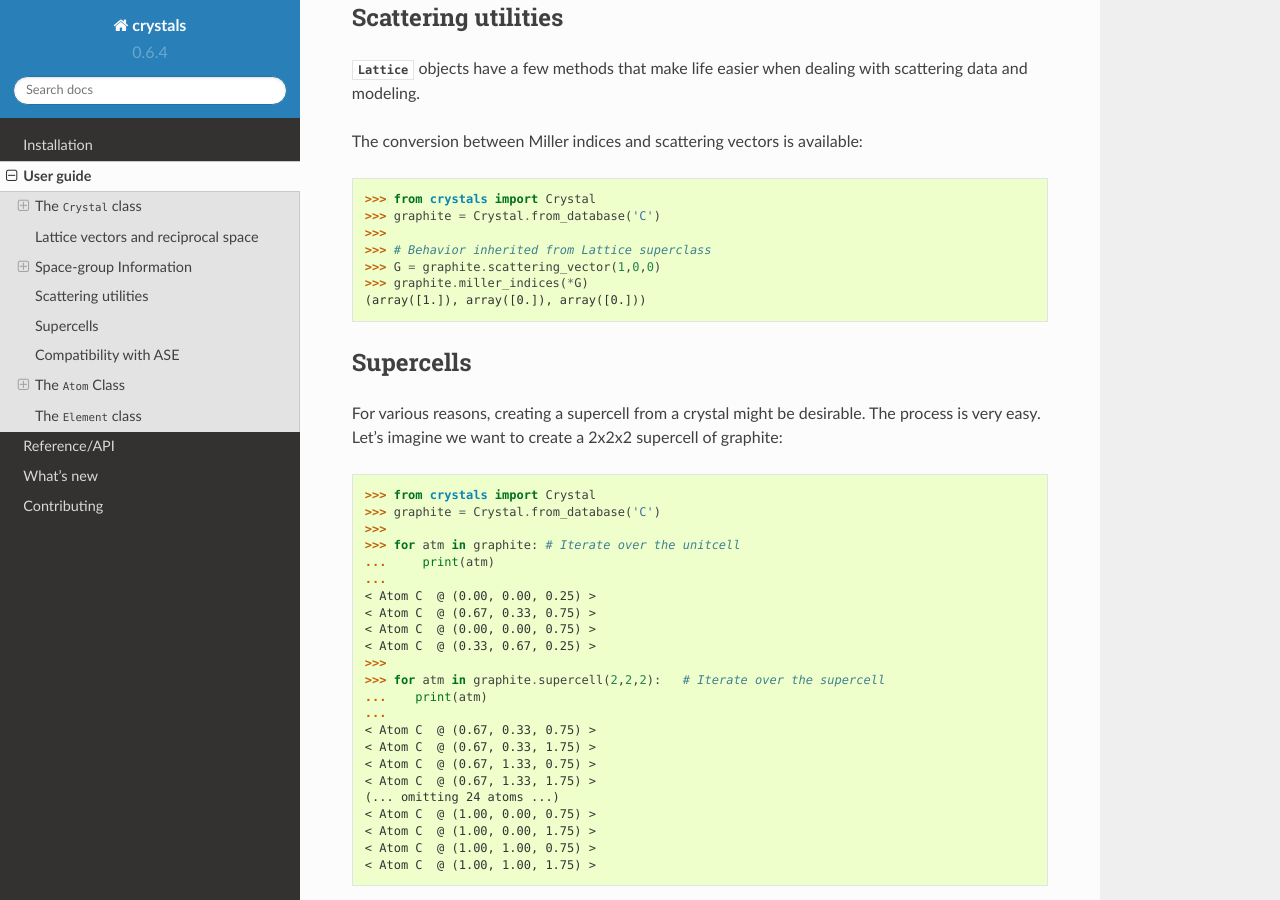
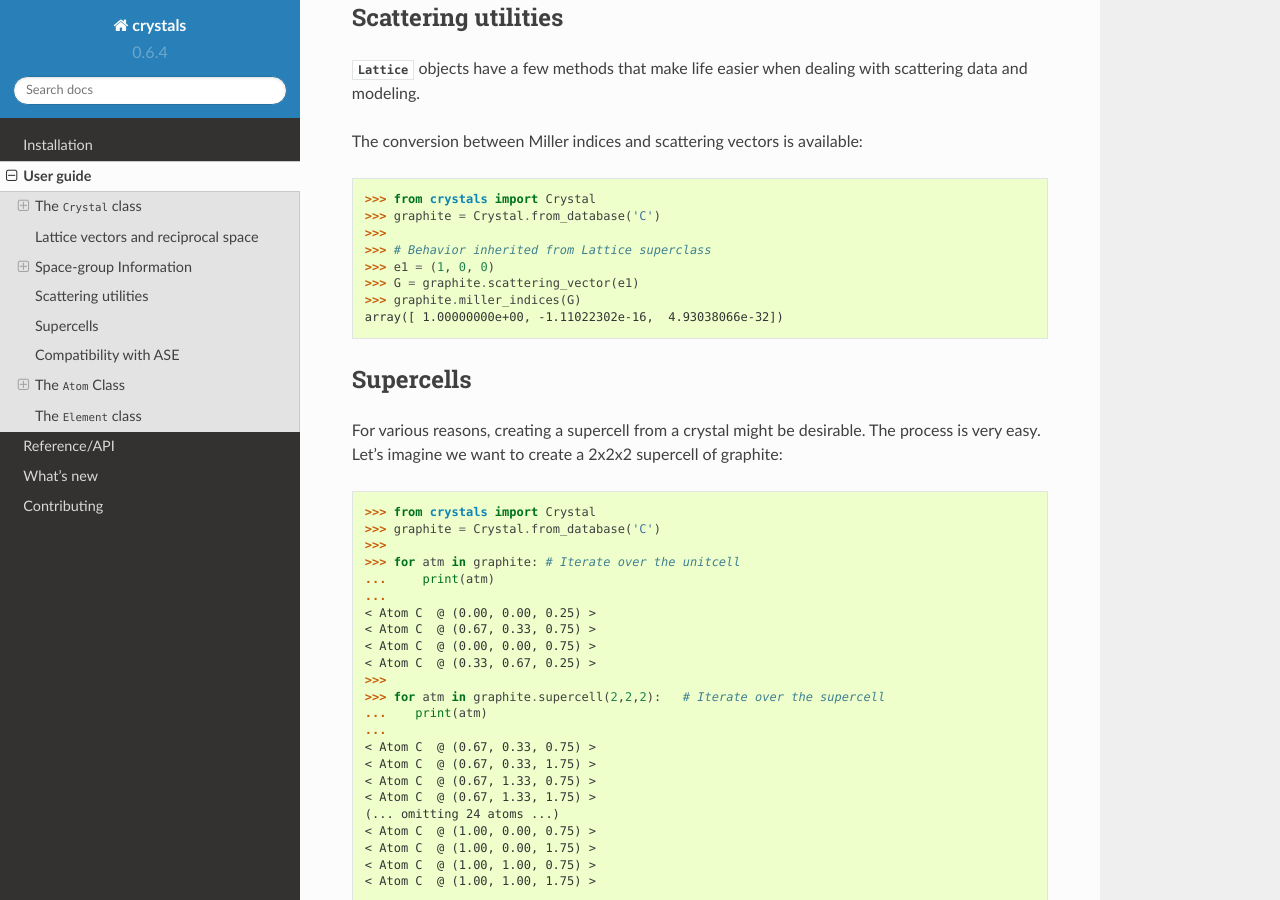
Before and after one commit to LaurentRDC/crystals, a Sphinx documentation site: the page built from docs/guide.rst, in a window 1280 px wide and 900 px high, scrolled down 9291 px. Built offline with Sphinx 7.4.7 and the Read the Docs theme 2.0.0, drawn with Linux system fonts in a browser that asks for light colours.

Commit message:
Updated DOC

```diff
--- a/docs/guide.rst
+++ b/docs/guide.rst
@@ -451,9 +451,10 @@ The conversion between Miller indices and scattering vectors is available::
     >>> graphite = Crystal.from_database('C')
     >>>
     >>> # Behavior inherited from Lattice superclass
-    >>> G = graphite.scattering_vector(1,0,0)
-    >>> graphite.miller_indices(*G)
-    (array([1.]), array([0.]), array([0.]))
+    >>> e1 = (1, 0, 0)
+    >>> G = graphite.scattering_vector(e1)
+    >>> graphite.miller_indices(G)
+    array([ 1.00000000e+00, -1.11022302e-16,  4.93038066e-32])
 
 Supercells
 ==========
```
